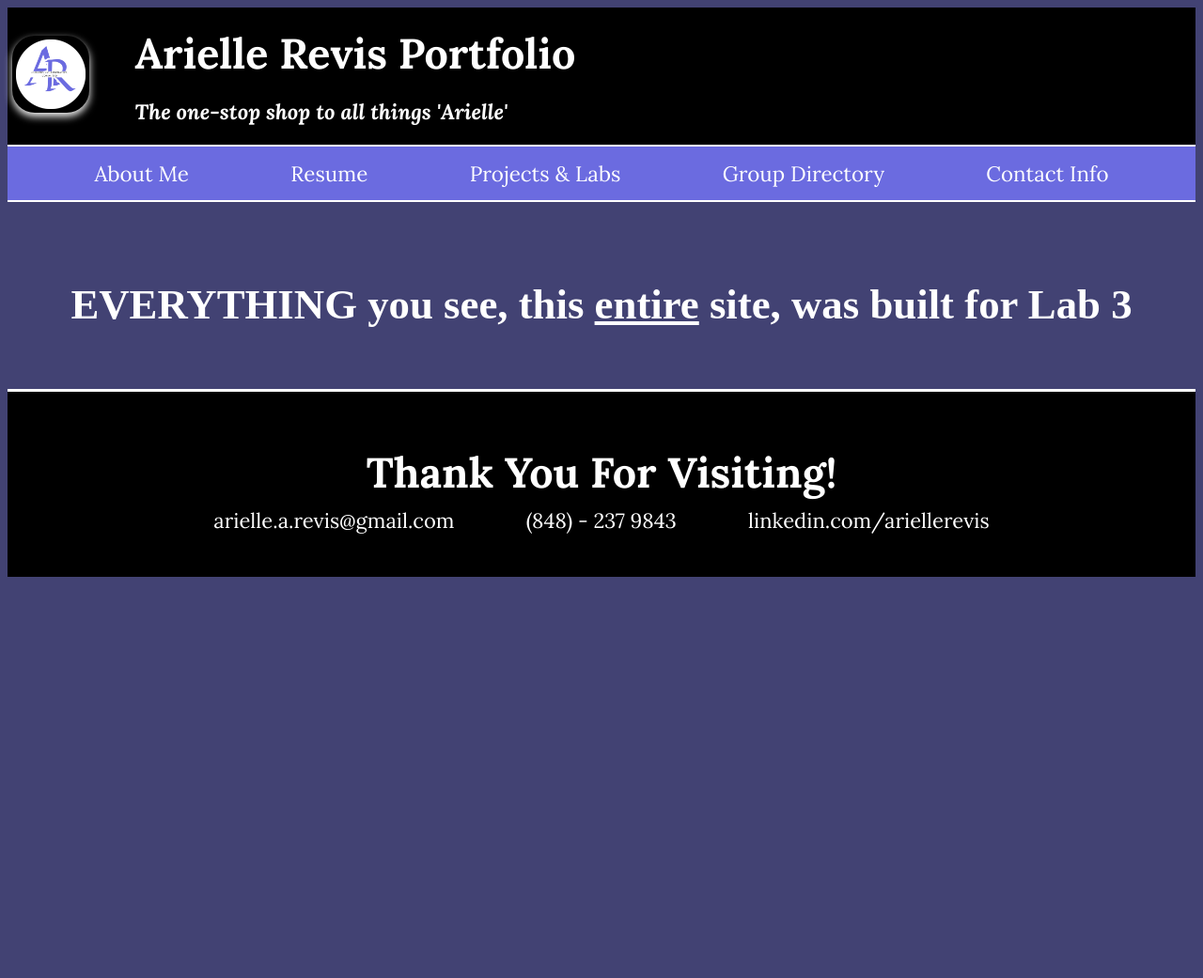
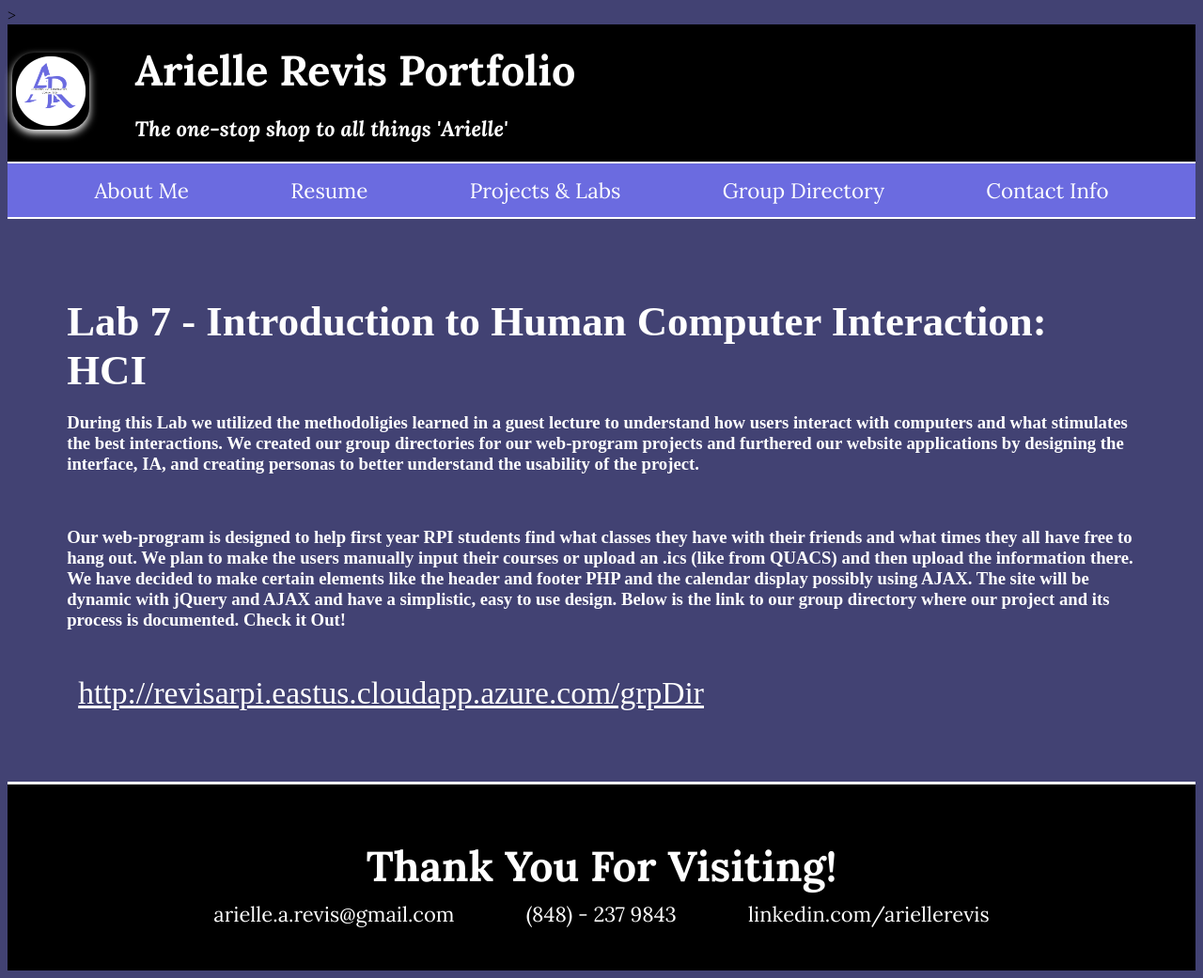
Before and after one commit to revisa1/ITWS1100-revisa, a PHP site: page /labs/lab07/lab7landing.html in a window 1280 px wide. Shown: the whole page at 94% size. Before the commit the page ends 614 px from the top, so only its background shows below. Run offline with PHP 8.4, Linux system fonts and the light colour scheme.

Commit message:
almost finished with lab 8, need to add jquery ui, added back end ajax for every page for lab header

```diff
--- /dev/null
+++ b/Resources/lab8jQuery.js
@@ -0,0 +1,30 @@
+function getJSONpath(){
+	var depth=window.location.pathname.split('/').length-2;
+	var path='';
+	for (var i=0; i<depth; i++){
+		path+=('../');
+	}
+
+
+	return path+'/Resources/lab8JSON.json'
+
+}
+
+
+
+$.ajax({
+	type: 'GET',
+	url: getJSONpath(),
+	dataType: 'json',
+	   success: function(responseData, status){
+	  $.each(responseData.menuItem, function() {
+		  $('.prjtLabsContent').append(
+			'<a href="http://revisarpi.eastus.cloudapp.azure.com/iit/labs/' +
+			this.lab + '/'+this.landing+'">'+this.title+'</a>'
+		);
+	  });
+	}, error: function(msg) {
+	  // there was a problem
+	  alert('There was a problem: ' + msg.status + ' ' + msg.statusText);
+	}
+});
--- a/Resources/site.css
+++ b/Resources/site.css
@@ -18,6 +18,7 @@ body{
    flex-direction:row;
    align-items:center;
    background-color:black;
+   color:white;
  }
 
  .header a{
@@ -117,8 +118,16 @@ body{
 
 .justText{
    display:flex;
+   flex-direction: column;
    justify-content:center;
-   padding:5%
+   padding:5%;
+   color: white;
+}
+
+.justText a{
+      font-size:2.1em;
+      padding:12px;
+      color:white;
 }
 
 img {
@@ -338,7 +347,7 @@ textarea:focus{
    margin-bottom: 4%;
  }
 
- #bodyBlock {
+ .bodyBlock {
    display:flex;
    flex-direction:column;
    justify-content: center;
--- a/labs/lab06/lab6landing.html
+++ b/labs/lab06/lab6landing.html
@@ -4,8 +4,9 @@
 <head>
    <title>ITWS1100 Lab 6 : jQuery</title>
    <meta charset="UTF-8" >
+   <script type="text/javascript" src="https://code.jquery.com/jquery-3.7.1.js"></script> ></script>
+   <script type="text/javascript" src="../../Resources/lab8jQuery.js"></script>
    <meta name= viewport content="width=device-width, initial-scale=1.0" >
-   <script src="https://code.jquery.com/jquery-3.7.1.js">
    </script>
    <script src="lab6.js"></script>
    <link rel="stylesheet" href="../../Resources/site.css" type="text/css" >
@@ -48,7 +49,7 @@
       </ul>
   </div>
 
-   <div id="bodyBlock">
+   <div class="bodyBlock">
       <p>
          <button type="button" id="labButton">Lab 6 Button</button>
       </p>
--- a/labs/lab07/lab7landing.html
+++ b/labs/lab07/lab7landing.html
@@ -1,10 +1,10 @@
 <!DOCTYPE html>
 <html lang="en">
   <head>
-    <title>lab 3</title>
+    <title>lab 7</title>
     <meta charset="UTF-8">
-    <script type="text/javascript" src="../../Resources/jquery-3.1.1.min.js"></script>
-    <script type="text/javascript" src="../lab08/lab8jQueryAJAX.js"></script>
+    <script type="text/javascript" src="https://code.jquery.com/jquery-3.7.1.js"></script> ></script>
+    <script type="text/javascript" src="../../Resources/lab8jQuery.js"></script>
     <link rel="stylesheet" href="../../Resources/site.css">
     <style>@import url('https://fonts.googleapis.com/css2?family=Lora:ital,wght@0,400..700;1,400..700&display=swap');</style>
   </head>
@@ -28,7 +28,25 @@
       <div class="navLinks"><a href="../../contactInfo/cntct.html">Contact Info</a></div>
     </div>
     <div class="justText">
-      <h1><strong>EVERYTHING</strong> you see, this <u>entire</u> site, was built for Lab 3</h1>
+      <h1>Lab 7 - Introduction to Human Computer Interaction: HCI</h1>
+      <h3>During this Lab we utilized the methodoligies learned in a guest lecture to understand
+        how users interact with computers and what stimulates the best interactions. We created our
+        group directories for our web-program projects and furthered our website applications by
+        designing the interface, IA, and creating personas to better understand the usability of the project.
+      </h3>
+      </br>
+      <h3>Our web-program is designed to help first year RPI students find what classes they have with
+        their friends and what times they all have free to hang out. We plan to make the users manually input
+        their courses or upload an .ics (like from QUACS) and then upload the information there. We have decided
+        to make certain elements like the header and footer PHP and the calendar display possibly using AJAX. The
+        site will be dynamic with jQuery and AJAX and have a simplistic, easy to use design. <strong>Below is
+        the link to our group directory where our project and its process is documented.</strong> Check it Out!
+      </h3>
+      </br>
+
+      <a href="http://revisarpi.eastus.cloudapp.azure.com/grpDir">http://revisarpi.eastus.cloudapp.azure.com/grpDir</a>
+
+
     </div>
     <footer>
       <h1><strong>Thank You For Visiting!</strong></h1>
--- a/labs/lab08/lab8jQueryAJAX.js
+++ /dev/null
@@ -1,20 +0,0 @@
-
-$(document).ready(function() {
-
-		$.ajax({
-			type: 'GET',
-			url: 'http://revisarpi.eastus.cloudapp.azure.com/iit/labs/lab08/lab8JSON.json',
-			dataType: 'json',
-			   success: function(responseData, status){
-			  $.each(responseData.menuItem, function() {
-				  $('.prjtLabsContent').append(
-					'<a href="http://revisarpi.eastus.cloudapp.azure.com/iit/labs/' +
-					this.lab + '/'+this.landing+'">'+this.title+'</a>'
-				);
-			  });
-			}, error: function(msg) {
-			  // there was a problem
-			  alert('There was a problem: ' + msg.status + ' ' + msg.statusText);
-			}
-		  });
-});
--- a/labs/lab08/lab8landing.html
+++ b/labs/lab08/lab8landing.html
@@ -4,6 +4,7 @@
 <head>
    <meta name="description" content="">
    <meta name="viewport" content="width=device-width, initial-scale=1">
+   <script src="https://code.jquery.com/jquery-3.7.1.js"></script>
    <title>ITWS1100 - Lab 8</title>
    <style type="text/css">
       /*I have included the css here for convenience only*/
```
Also changed, not shown: aboutMe/aboutMe.html (+2 -6 lines), contactInfo/cntct.html (+2 -6 lines), groupDirectory/grpdir.html (+2 -6 lines), labs/lab01/lab1landing.html (+3 -7 lines), labs/lab02/revisa-ariellerevis-resume.html (+3 -7 lines), labs/lab03/lab3landing.html (+2 -6 lines), labs/lab04/lab4landing.html (+2 -6 lines), labs/lab05/lab5landing.html (+2 -6 lines), Resources/lab8JSON.json (renamed from labs/lab08/lab8JSON.json), labs/lab08/readme.md (added).
